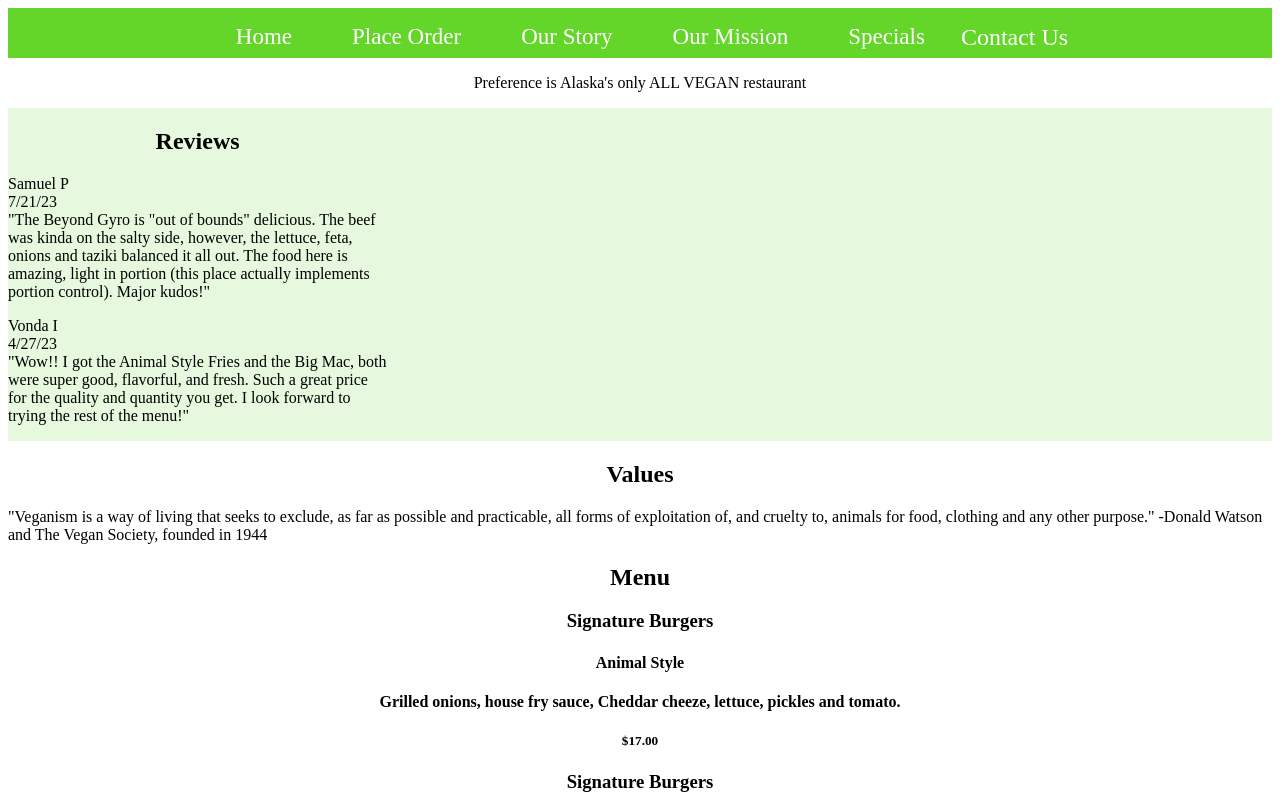
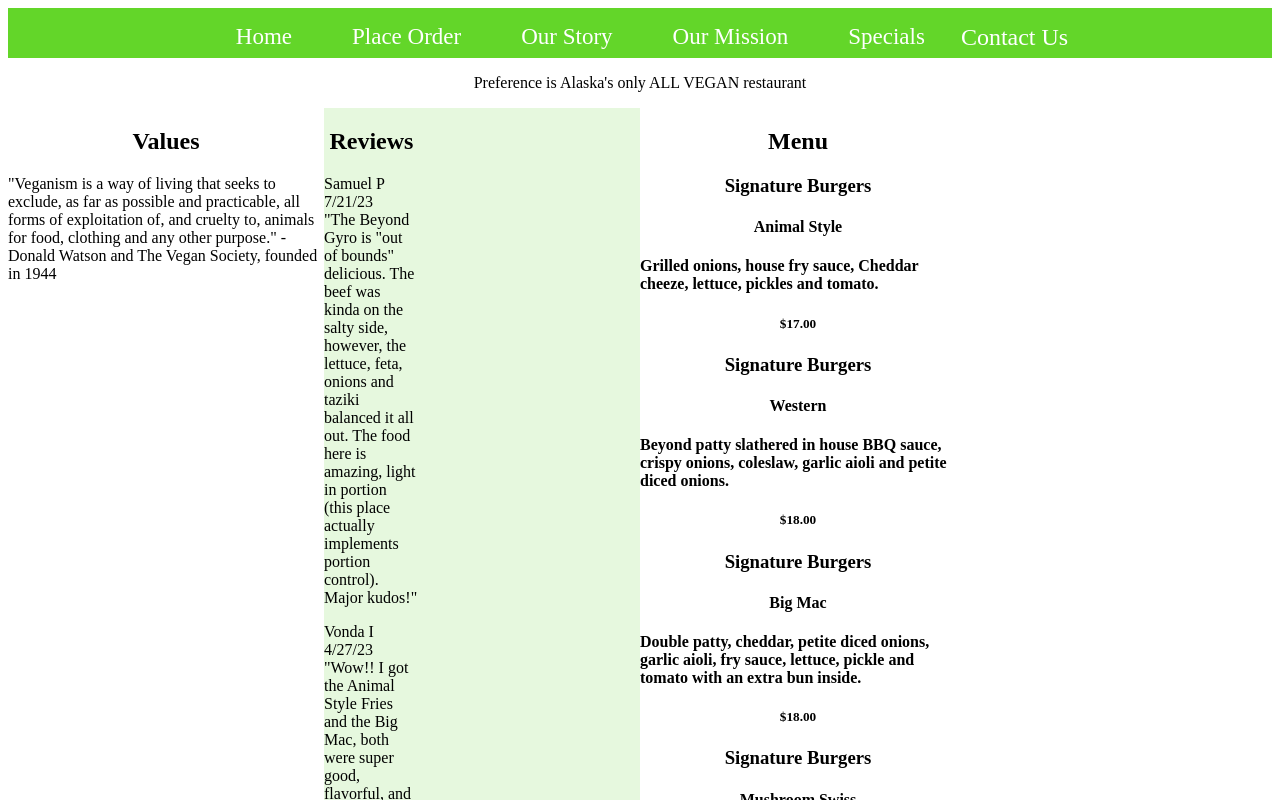
Before and after one commit to jazzminceleste/Final-Project-React-App, a React (Vite) app: page / in a window 1280 px wide. Shown: the top 800 px of the page. Built offline with nearby package versions, Linux system fonts and the light colour scheme.

Commit message:
13 added grid template

```diff
--- a/src/App.css
+++ b/src/App.css
@@ -106,8 +106,16 @@ a {
   grid-template-rows: 5%;
   grid-area: 0/2/4/6;
   justify-content: left;
-  */
-  /* margin-top: 100px;
+}
+
+.grid {
+  display: grid;
+  grid-template-columns: 25% 25% 25% 25%;
+  grid-template-rows: 25% 25% 25% 25%;
+}
+
+*/
+/* margin-top: 100px;
   margin: 10px;
   width: 320px;
   height: 400px;
--- a/src/App.jsx
+++ b/src/App.jsx
@@ -12,14 +12,17 @@ const App = () => {
     <div>
       <Nav />
       <p>Preference is Alaska's only ALL VEGAN restaurant</p>
+      <div className="grid">
+        <Values />
         <aside className='review'><Reviews /></aside>
-      <Values />
+
         <div className='menu-cards'>
           <h2>Menu</h2>
           {itemDetails.map(item => (
             <Menu items={item} />
           )
           )}
+        </div>
       </div>
       <footer className="flex-ctr">
         <a className="flex-ctr" href="https://www.facebook.com/PreferenceFoodtruck" target="_blank">Follow Us
```
Lines whose indentation alone changed are shown as unchanged.
